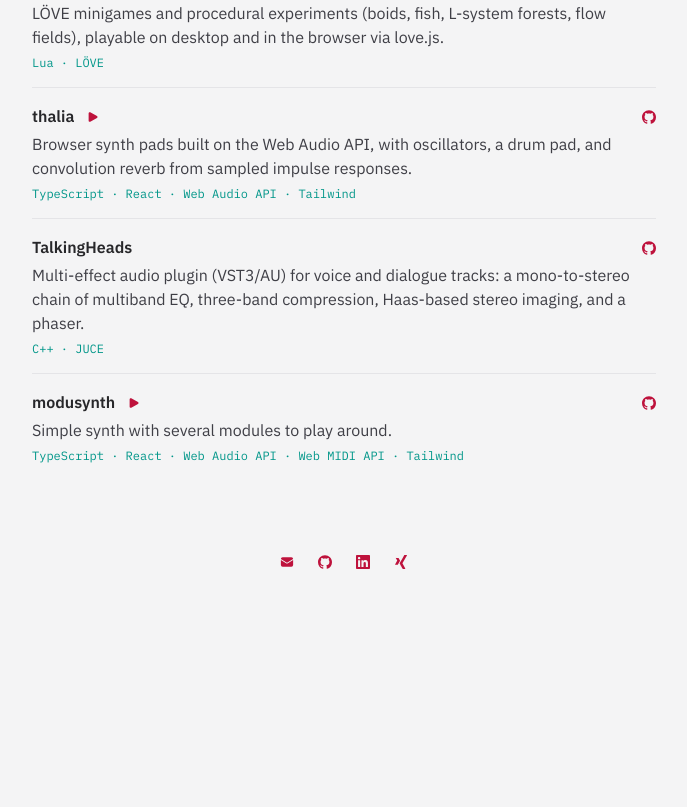
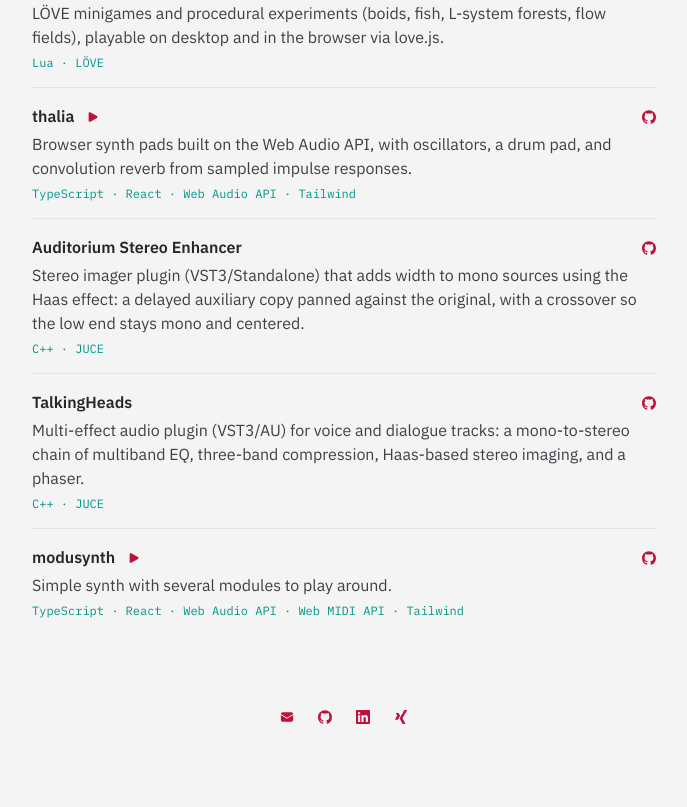
Before and after one commit to adrian729/sanchez.albanell.adrian, a FastAPI app: page / in a window 1280 px wide. Shown: the part 725-1532 px from the top of the page, without its empty margins (296-983 px from the left). Before the commit the page ends 1294 px from the top, so only its background shows below. Run offline with FastAPI, Linux system fonts and the light colour scheme.

Commit message:
add project

```diff
--- a/templates/index.html
+++ b/templates/index.html
@@ -64,6 +64,16 @@
       <li class="py-4">
         <p class="flex items-baseline justify-between gap-4">
           <span class="flex items-baseline gap-3">
+            <span class="font-semibold">Auditorium Stereo Enhancer</span>
+          </span>
+          <a href="https://github.com/adrian729/Auditorium-Stereo-Enhancer" target="_blank" rel="noopener" aria-label="Auditorium Stereo Enhancer on GitHub" title="Auditorium Stereo Enhancer on GitHub" class="cv-icon-only text-sm text-cv-link hover:text-rose-900 transition-colors">{{ icon_github('currentColor') }}</a>
+        </p>
+        <p class="mt-1 text-cv-ink-soft">Stereo imager plugin (VST3/Standalone) that adds width to mono sources using the Haas effect: a delayed auxiliary copy panned against the original, with a crossover so the low end stays mono and centered.</p>
+        <p class="mt-1.5 font-cv-mono text-xs text-teal-600">C++ · JUCE</p>
+      </li>
+      <li class="py-4">
+        <p class="flex items-baseline justify-between gap-4">
+          <span class="flex items-baseline gap-3">
             <span class="font-semibold">TalkingHeads</span>
           </span>
           <a href="https://github.com/adrian729/TalkingHeads" target="_blank" rel="noopener" aria-label="TalkingHeads on GitHub" title="TalkingHeads on GitHub" class="cv-icon-only text-sm text-cv-link hover:text-rose-900 transition-colors">{{ icon_github('currentColor') }}</a>
```
